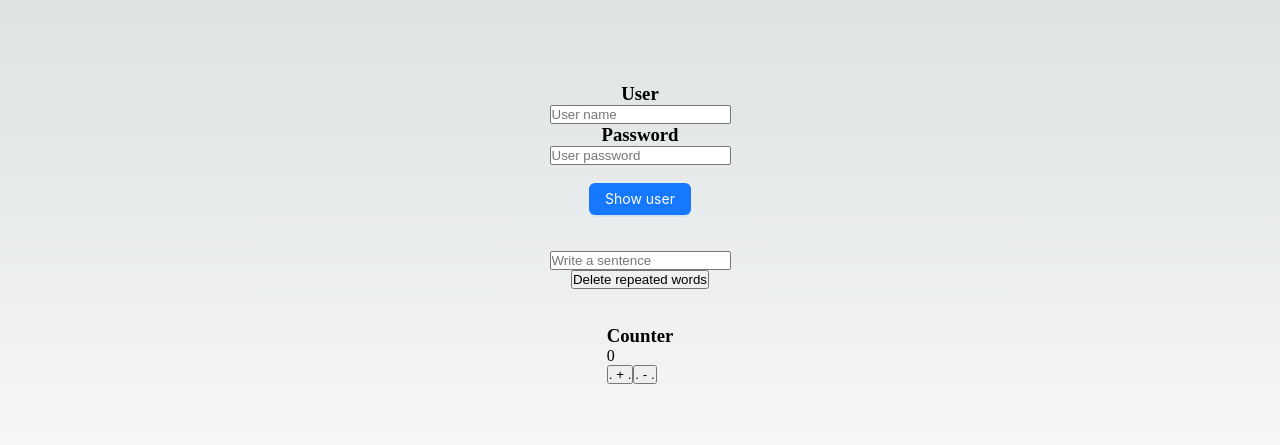
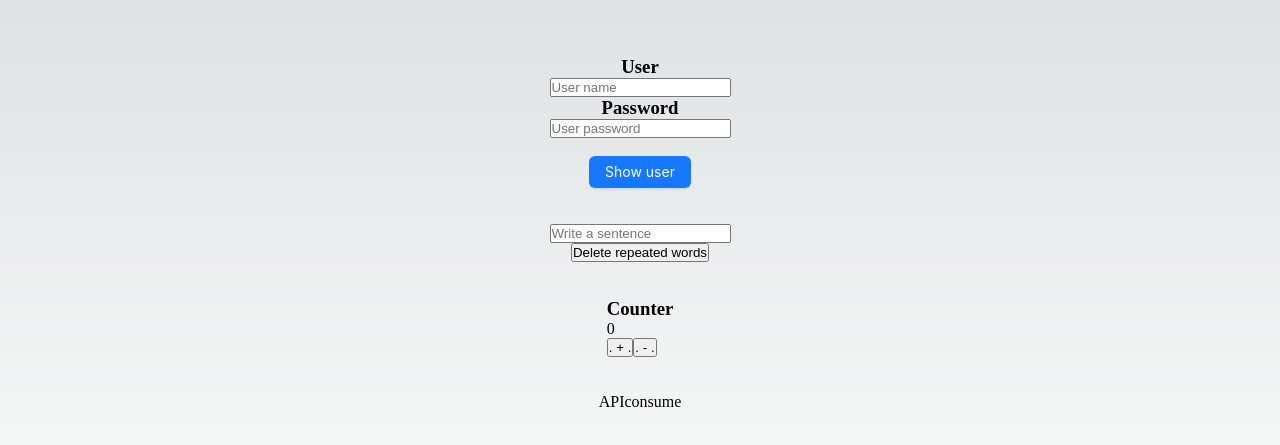
Before and after one commit to Aluonam/pt_221123, a Next.js app: page / in a window 1280 px wide. Shown: the part 167-612 px from the top of the page. Built offline with nearby package versions, Linux system fonts and the light colour scheme.

Commit message:
feat: component

```diff
--- /dev/null
+++ b/components/APIconsume.jsx
@@ -0,0 +1,9 @@
+import React from 'react'
+
+const APIconsume = () => {
+  return (
+    <div>APIconsume</div>
+  )
+}
+
+export default APIconsume
--- a/pages/index.js
+++ b/pages/index.js
@@ -3,6 +3,7 @@ import styles from '@/styles/Home.module.css'
 import FormPassword from '@/components/FormPassword'
 import DeleteRepeatedWords from '@/components/DeleteRepeatedWords'
 import Counter from '@/components/Counter'
+import APIconsume from '@/components/APIconsume'
 
 export default function Home() {
   return (
@@ -21,6 +22,9 @@ export default function Home() {
        <br></br>
        <br></br>
        <Counter></Counter>
+       <br></br>
+       <br></br>
+       <APIconsume></APIconsume>
       </main>
     </>
   )
```
